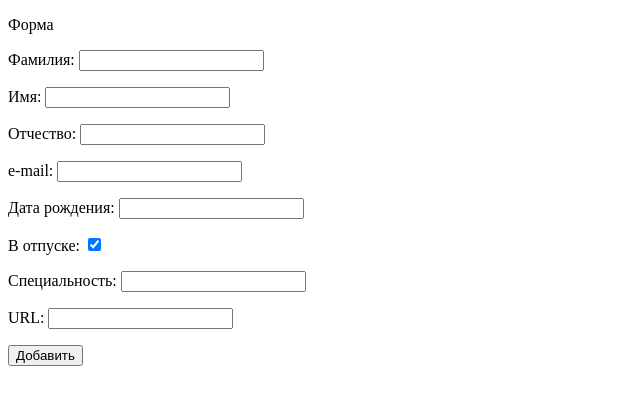
After one commit to Ogyr4ikk/hospital_web, a Django app: page /add_doctor/ in a window 1280 px wide. The commit adds this page. Shown: the top 405 px of the page, without its empty margins (0-640 px from the left). Run offline with Django 5.2, Linux system fonts and the light colour scheme.

Commit message:
Добавил формы

```diff
--- /dev/null
+++ b/hospital/patients/forms.py
@@ -0,0 +1,11 @@
+from django import forms
+
+class AddDoctorForm(forms.Form):
+ last_name = forms.CharField(label='Фамилия', max_length=50)
+ first_name = forms.CharField(label='Имя', max_length=50)
+ middle_name = forms.CharField(label='Отчество', max_length=50)
+ email = forms.EmailField(label='e-mail')
+ birth_date = forms.DateField(label='Дата рождения')
+ is_resting = forms.BooleanField(label='В отпуске', required=False, initial=True)
+ speciality = forms.CharField(label='Специальность', max_length=50)
+ slug = forms.SlugField(label='URL', max_length=255)
--- /dev/null
+++ b/hospital/patients/templates/patients/add_doctor.html
@@ -0,0 +1,9 @@
+{% extends 'patients/base.html' %}
+{% block content %}
+<p>Форма</p>
+<form action="{% url 'add_doctor' %}" method="post">
+ {% csrf_token %}
+ {{ form.as_p }}
+ <button type="submit">Добавить</button>
+ </form>
+{% endblock %}
--- a/hospital/patients/templates/patients/doctors_list.html
+++ b/hospital/patients/templates/patients/doctors_list.html
@@ -11,5 +11,6 @@
             <p><img src="{{ d.photo.url }}" alt="Doctor photo"></p>
             {% endif %}
         {% endfor %}
+        <a href="{% url 'add_doctor' %}">Добавить специалиста</a>
     </ul>
 {% endblock %}
--- a/hospital/patients/urls.py
+++ b/hospital/patients/urls.py
@@ -8,4 +8,5 @@ urlpatterns = [
  path('doctors_list/', doctors_list, name ='doctors_list'),
  path('login/', login, name='login'),
  path('doctor/<slug:d_slug>/', show_doctor, name='show_doctor'),
+ path('add_doctor/', add_doctor, name='add_doctor'),
 ]
--- a/hospital/patients/views.py
+++ b/hospital/patients/views.py
@@ -1,9 +1,12 @@
 from django.http import HttpResponse
 from django.shortcuts import render, get_object_or_404
+
+from .forms import AddDoctorForm
 from .models import Patient, Doctor
 
 menu = [{"title": "Специалисты", "url_name": "doctors_list"},
     {"title": "Вход", "url_name": "login"},]
+
 
 def main_page(request):
     return render(request, 'patients/main_page.html', {'menu': menu, 'title': 'Главная страница'})
@@ -19,3 +22,7 @@ def show_doctor(request, d_slug):
 
 def login(request):
     return render(request, 'patients/login.html', {'title': 'Логин'})
+
+def add_doctor(request):
+    form = AddDoctorForm()
+    return render(request, 'patients/add_doctor.html', {'form': form})
```
Also changed, not shown: hospital/patients/models.py (line endings or trailing spaces).
